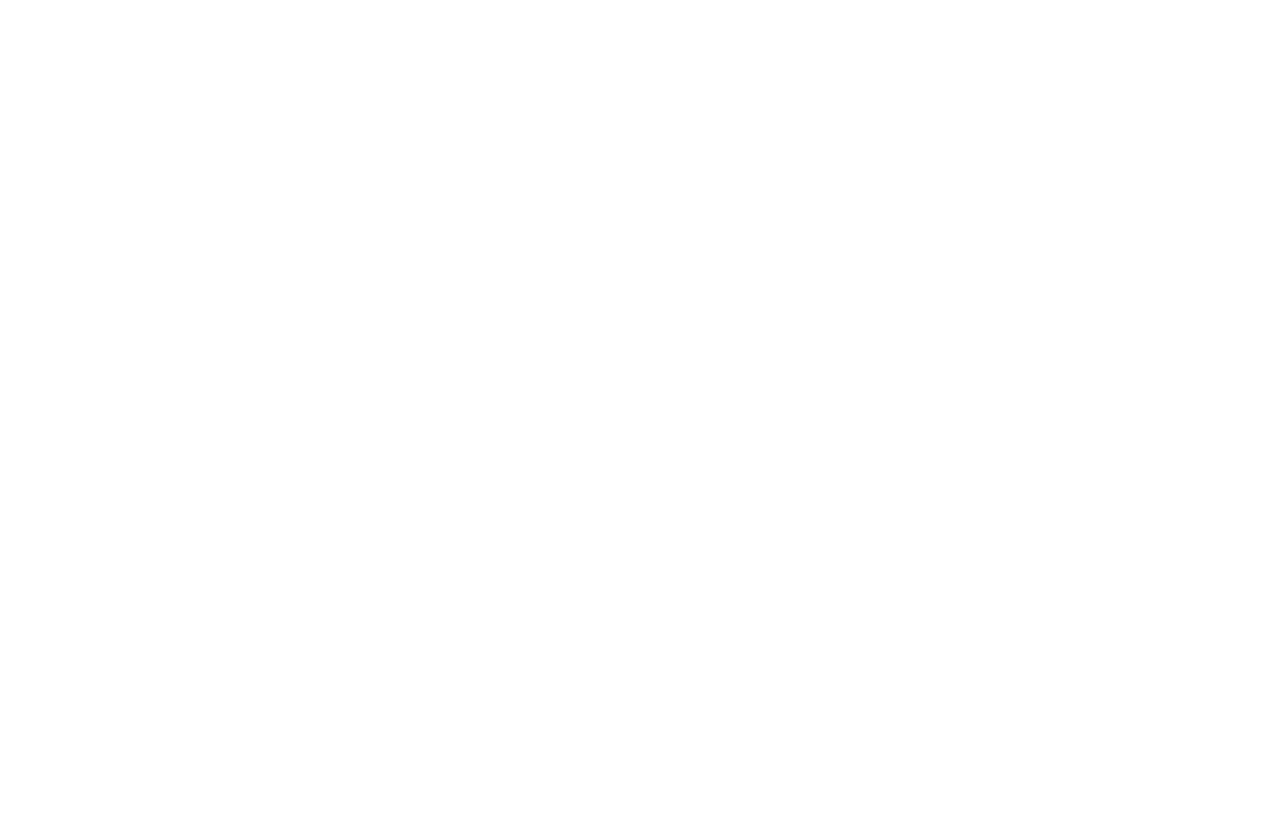
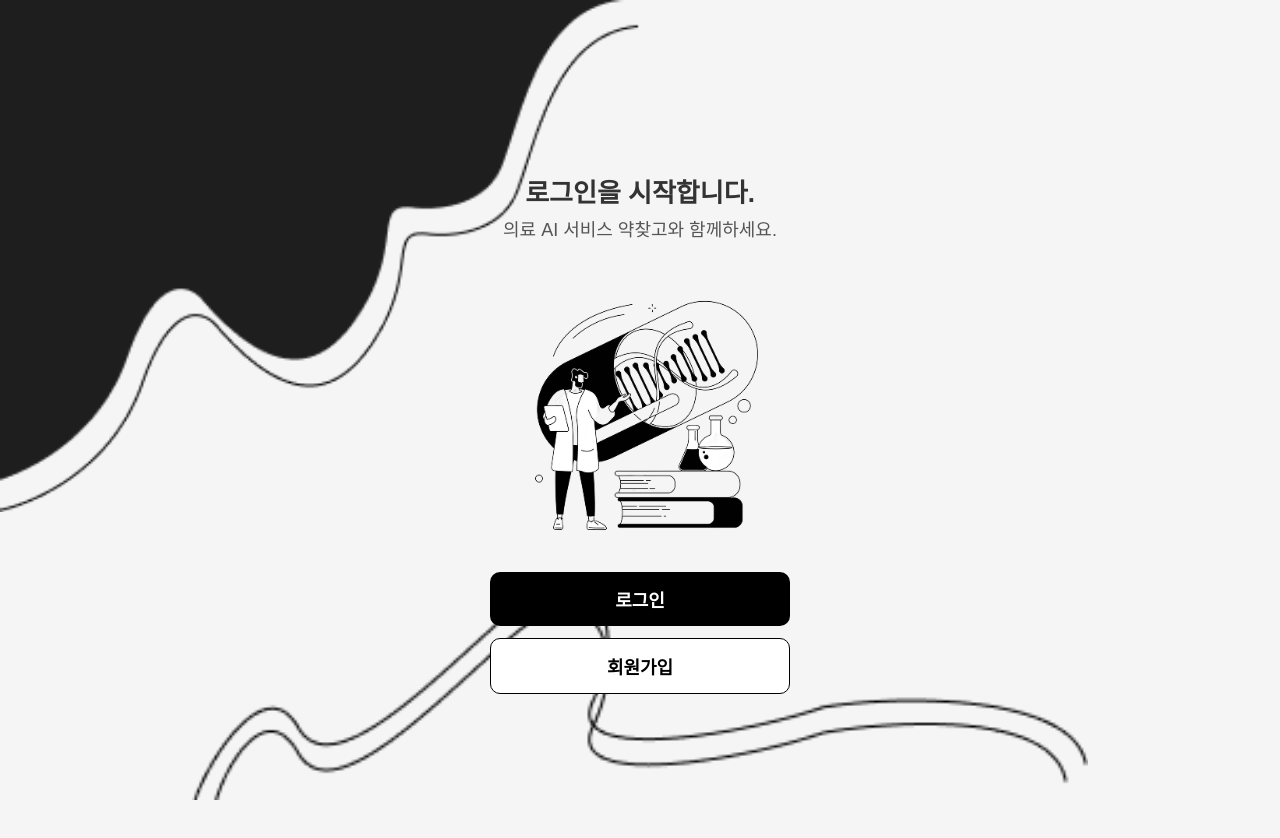
Before and after one commit to PARKSEONAH251/gptMedicine, a React (Create React App) app in the folder gptmedicine-web/: page /loginjoin in a window 1280 px wide. Before the commit the page ends 800 px from the top, so only its background shows below. Built offline with nearby package versions, Linux system fonts and the light colour scheme.

Commit message:
로그인,회원가입이동경로페이지 완료

```diff
--- a/gptmedicine-web/src/page/Flashback.css
+++ b/gptmedicine-web/src/page/Flashback.css
@@ -1,17 +1,17 @@
-.container{
+.FlashBackContainer {
+  position: relative;
+  width: 100%;
+  height: 100vh;
+  background-color: #f5f5f5;
+  overflow: hidden;
+  font-family: Arial, Helvetica, sans-serif;
   display: flex;
-    flex-direction: column;
   justify-content: center;
   align-items: center;
-    height: 100vh;
-    background-color: #f5f5f5;
-    font-family: Arial, Helvetica, sans-serif;
-    box-sizing: border-box;
-    padding: 20px;
 }
 
-.pattern-image{
-   position:fixed;
+.FlashBackContainer .pattern-image {
+  position: fixed;
   top: 0;
   left: 0;
   width: 50%;
@@ -19,7 +19,7 @@
   z-index: 10;
 }
 
-.pattern1-image{
+.FlashBackContainer .pattern1-image {
   position: fixed;
   bottom: 0;
   left: 50%;
@@ -28,9 +28,27 @@
   height: auto;
   z-index: 5;
 }
+.FlashBackContainer .welcome-text {
+  position: absolute;
+  top: 10%;
+  width: 100%;
+  text-align: center;
+  font-size: 36px;
+  font-weight: bold;
+  color: #333;
+  z-index: 15;
+}
+.FlashBackContainer .description-text {
+  position: absolute;
+  top: 20%;
+  width: 100%;
+  text-align: center;
+  font-size: 20px;
+  color: #666;
+  z-index: 15;
+}
 
-/* 스크롤 버튼 */
-.scroll-btn {
+.FlashBackContainer .scroll-btn {
   position: absolute;
   top: 50%;
   transform: translateY(-50%);
@@ -44,27 +62,27 @@
   display: flex;
   align-items: center;
   justify-content: center;
-  z-index: 20; /* 패턴 위에 올리고 싶으면 20, 패턴보다 뒤면 8 */
+  z-index: 20;
   transition: all 0.2s ease;
 }
 
-.scroll-btn:hover {
+.FlashBackContainer .scroll-btn:hover {
   background-color: rgba(0, 0, 0, 0.8);
   transform: translateY(-50%) scale(1.1);
 }
 
-.scroll-btn.left {
+.FlashBackContainer .scroll-btn.left {
   left: 30px;
 }
 
-.scroll-btn.right {
+.FlashBackContainer .scroll-btn.right {
   right: 30px;
 }
 
-.skip-button {
+.FlashBackContainer .skip-button {
   position: absolute;
-  bottom: 20%;      /* 위쪽 여백 */
-  right: 20px;    /* 오른쪽 여백 */
+  bottom: 20%;
+  right: 20px;
   background-color: black;
   color: white;
   font-size: 20px;
@@ -73,11 +91,11 @@
   border: none;
   border-radius: 6px;
   cursor: pointer;
-  z-index: 30; /* 다른 이미지나 요소보다 위에 보이도록 */
+  z-index: 30;
   transition: all 0.2s ease;
 }
 
-.skip-button:hover {
+.FlashBackContainer .skip-button:hover {
   background-color: #333;
   transform: scale(1.05);
 }
--- a/gptmedicine-web/src/page/Flashback.js
+++ b/gptmedicine-web/src/page/Flashback.js
@@ -29,11 +29,11 @@
   };
 
   return (
-    <div className="container">
+    <div className="FlashBackContainer">
       <img src="/image/pattern.png" className="pattern-image" alt="Pattern" />
       <img src="/image/pattern1.png" className="pattern1-image" alt="Pattern1" />
-      <text className="welcome-text">환영합니다!</text>
-      <text className="description-text">의료 AI 서비스 약찾고와 함께하세요.</text>
+      <p className="welcome-text">환영합니다!</p><br/>
+      <p className="description-text">의료 AI 서비스 약찾고와 함께하세요.</p><br/>
       <div className="carousel-container">
         <button className="scroll-btn left" onClick={scrollLeft}>
           <ChevronLeft size={24} />
--- a/gptmedicine-web/src/page/LoginJoin.css
+++ b/gptmedicine-web/src/page/LoginJoin.css
@@ -0,0 +1,100 @@
+.LoginContainer {
+    position: relative;
+    display: flex;
+    justify-content: center;
+    align-items: center;
+    height: 100vh;
+    background-color: #f5f5f5;
+    overflow: hidden;
+    padding: 20px;
+    font-family: Arial, Helvetica, sans-serif;
+}
+
+/* 상단 패턴 */
+.Login-pattern-image {
+    position: fixed;
+    top: 0;
+    left: 0;
+    width: 50%;
+    z-index: 1;
+    pointer-events: none;
+}
+
+/* 하단 패턴 */
+.Login-pattern1-image {
+    position: fixed;
+    bottom: 0;
+    left: 50%;
+    transform: translateX(-50%);
+    width: 70%;
+    z-index: 1;
+    pointer-events: none;
+}
+
+/* ⭐ 중앙 콘텐츠 전체 묶음 */
+.Login-content-wrapper {
+    width: 80%;
+    max-width: 300px;
+    text-align: center;
+    z-index: 10;
+    display: flex;
+    flex-direction: column;
+    /* gap: 18px; */
+}
+
+/* 제목 */
+.Login-welcome-text {
+    font-size: 26px;
+    font-weight: bold;
+    margin-bottom: 12px;
+    color: #333;
+}
+
+/* 설명 */
+.Login-description-text {
+    font-size: 18px;
+    margin-top: -6px;
+    color: #555;
+}
+
+/* 로고 묶음 */
+.Login-item {
+    width: 100%;
+    display: flex;
+    justify-content: center;
+}
+
+.Login-logo-image {
+    width: 100%;
+    height: auto;
+    object-fit: contain;
+}
+
+/* 버튼 묶음 */
+.button-group {
+    display: flex;
+    flex-direction: column;
+    gap: 12px;
+}
+
+.login-btn {
+    background-color: black;
+    color: white;
+    font-size: 18px;
+    padding: 14px 0;
+    border: none;
+    border-radius: 10px;
+    font-weight: bold;
+    cursor: pointer;
+}
+
+.signup-btn {
+    background-color: white;
+    color: black;
+    font-size: 18px;
+    padding: 14px 0;
+    border: 1px solid black;
+    border-radius: 10px;
+    font-weight: bold;
+    cursor: pointer;
+}
--- a/gptmedicine-web/src/page/LoginJoin.js
+++ b/gptmedicine-web/src/page/LoginJoin.js
@@ -1,8 +1,39 @@
-import React from "react";
+import React, { useRef } from "react";
+import  {  useNavigate  }  from  "react-router-dom" ;
+import "./LoginJoin.css";
+
+
 export default function LoginJoin() {
+
+  const navigate = useNavigate();
+
+  const handleLogin = () => {
+    navigate("/login");
+  };
+  const handleSignup = () => {
+    navigate("/signup");
+  };
+
   return (
-    <div>
-      {/* <h1>Login / Join</h1> */}
+    <div className="LoginContainer">
+      <img src="/image/pattern.png" className="Login-pattern-image" />
+      <img src="/image/pattern1.png" className="Login-pattern1-image" />
+
+      <div className="Login-content-wrapper">
+
+        <p className="Login-welcome-text">로그인을 시작합니다.</p>
+        <p className="Login-description-text">의료 AI 서비스 약찾고와 함께하세요.</p>
+
+        <div className="Login-item">
+          <img src="/image/medicalsafe_logo.png" className="Login-logo-image" />
+        </div>
+
+        <div className="button-group">
+          <button className="login-btn" onClick={handleLogin}>로그인</button>
+          <button className="signup-btn" onClick={handleSignup}>회원가입</button>
+        </div>
+
+      </div>
     </div>
   );
 }
```
Lines whose indentation alone changed are shown as unchanged.
